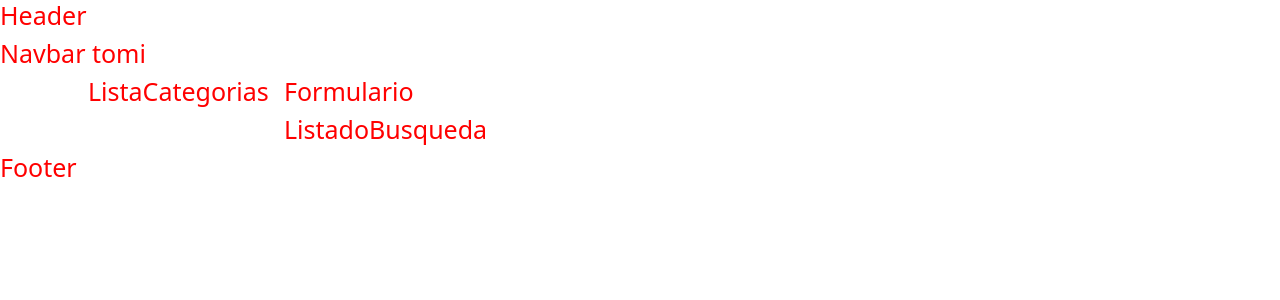
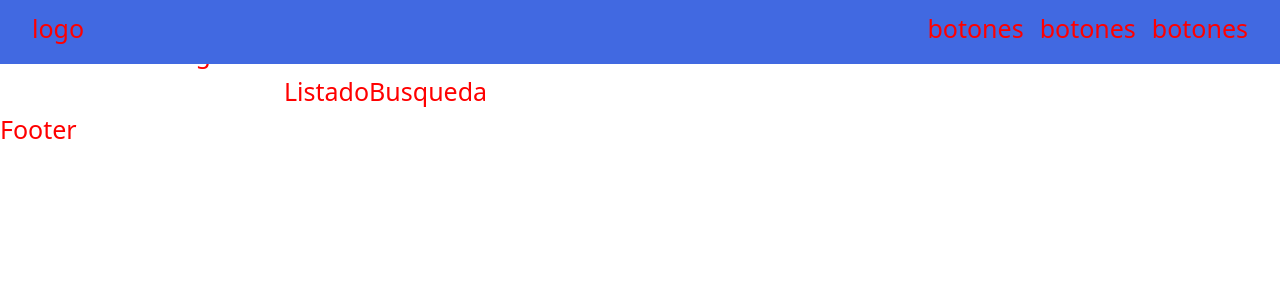
Before and after one commit to tomasghilino/DibeAnime, a React (Create React App) app: page / in a window 1280 px wide. Shown: the top 300 px of the page. Built offline with nearby package versions, Linux system fonts and the light colour scheme.

Commit message:
proyectada la navbar

```diff
--- /dev/null
+++ b/src/components/Navbar/Navbar.css
@@ -0,0 +1,25 @@
+.navbar {
+  position: fixed;
+  top: 0;
+  width: 100%;
+  height: 4rem;
+  display: flex;
+  flex-wrap: nowrap;
+  justify-content: space-between;
+
+  background-color: royalblue;
+}
+
+.navbar-logo {
+  margin-left: 2rem;
+}
+
+.navbar-logo:hover {
+  filter: brightness(200%);
+}
+
+.navbar-botones {
+  display: flex;
+  gap: 1rem;
+  margin-right: 2rem;
+}
--- a/src/components/Navbar/Navbar.jsx
+++ b/src/components/Navbar/Navbar.jsx
@@ -1,7 +1,19 @@
 import React from 'react';
+import './Navbar.css';
 
 const Navbar = () => {
-  return <h1>Navbar tomi</h1>;
+  return (
+    <div className="navbar">
+        <div className="navbar-logo">
+          <h1>logo</h1>
+        </div>
+        <div className="navbar-botones">
+          <h1>botones</h1>
+          <h1>botones</h1>
+          <h1>botones</h1>
+        </div>
+    </div>
+  );
 };
 
 export default Navbar;
```
